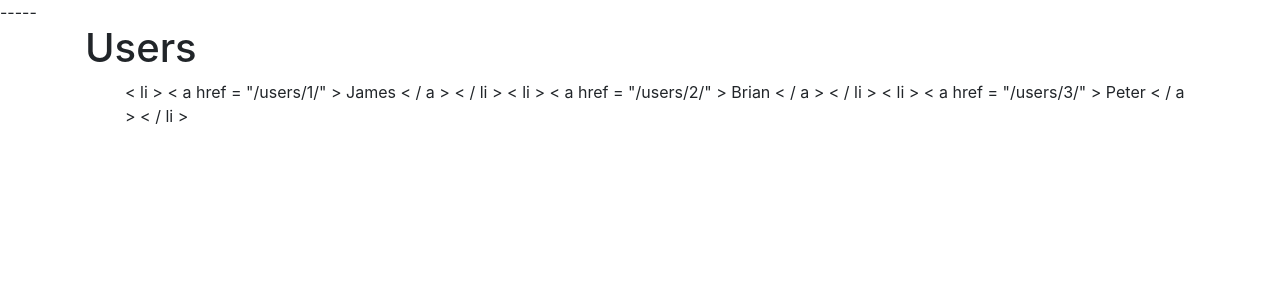
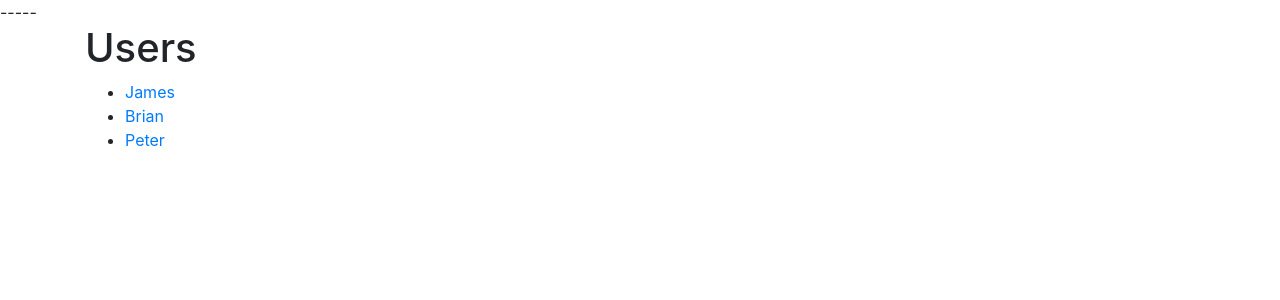
Before and after one commit to natalyabystrova/flask, a Flask app: page /users/ in a window 1280 px wide. Shown: the top 300 px of the page. Run offline with Flask 2, Linux system fonts and the light colour scheme; some libraries are stand-ins or nearby versions.

Commit message:
lesson_2 fixed

```diff
--- a/blog/templates/users/details.html
+++ b/blog/templates/users/details.html
@@ -6,7 +6,7 @@
 
 {% block body %}
   <div>
-    <a href="{{ url_for('users_app.list') }}">Back to users list</a>
+    <a href="{{ url_for('users_app.user_list') }}">Back to users list</a>
   </div>
   <h1>{{ user_name }}</h1>
 {% endblock %}
--- a/blog/views/users.py
+++ b/blog/views/users.py
@@ -8,11 +8,19 @@
     3: "Peter",
 }
 
-@users_app.route("/", endpoint="list")
-def users_list():
-    return render_template("users/list.html", users=USERS)
+@users_app.route("/")
+def user_list():
+    return render_template(
+        "users/list.html",
+        users=USERS
+    )
 
 
+# @users_app.route("/", endpoint="list")
+# def users_list():
+#     return render_template("users/list.html", users=USERS)
+#
+#
 @users_app.route("/<int:user_id>/", endpoint="details")
 def user_details(user_id: int):
     try:
```
Also changed, not shown: blog/templates/users/list.html (+4 -4 lines).
